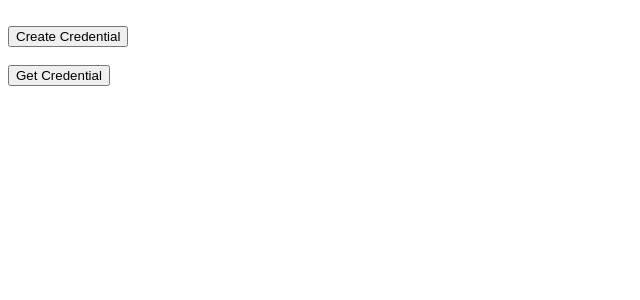
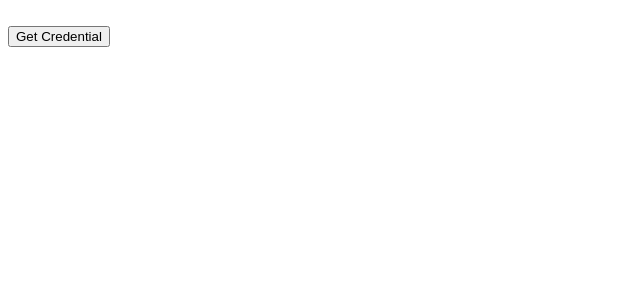
Before and after one commit to Priyanshuagrawal2/EncryptionTest, a React (Vite) app in the folder frontend/: page / in a window 1280 px wide. Shown: the top 300 px of the page, without its empty margins (0-640 px from the left). Built offline with nearby package versions, Linux system fonts and the light colour scheme.

Commit message:
have only one method

```diff
--- a/frontend/src/App.tsx
+++ b/frontend/src/App.tsx
@@ -1,6 +1,5 @@
-import React, { useState } from "react";
+import { useState } from "react";
 import { arrayBufferToBase64, base64ToArrayBuffer } from "./util/util";
-
 function App() {
   const [status, setStatus] = useState<string>("");
 
@@ -21,7 +20,6 @@ function App() {
       ],
       authenticatorSelection: {
         userVerification: "preferred",
-        authenticatorAttachment: "platform",
       },
       attestation: "direct",
     };
@@ -29,8 +27,8 @@ function App() {
     try {
       const credential = (await navigator.credentials.create({
         publicKey: publicKeyOptions,
-      })) as PublicKeyCredential;
-
+      })) as any;
+      console.log(credential.toJSON());
       const encodedCredentialId = arrayBufferToBase64(credential.rawId);
       const encodedPublicKey = arrayBufferToBase64(
         (
@@ -70,6 +68,9 @@ function App() {
         }
       );
       const { credentialId, challenge } = await response.json();
+      if (!credentialId || !challenge) {
+        return handleCreateCredential();
+      }
 
       const publicKeyOptions: PublicKeyCredentialRequestOptions = {
         challenge: base64ToArrayBuffer(challenge),
@@ -77,6 +78,7 @@ function App() {
           {
             id: base64ToArrayBuffer(credentialId),
             type: "public-key",
+            transports: ["internal"],
           },
         ],
         userVerification: "preferred",
@@ -112,15 +114,13 @@ function App() {
           : "Failed to verify signature"
       );
     } catch (error: any) {
+      console.log(error);
       setStatus(`Error: ${error.message}`);
+      return handleCreateCredential();
     }
   }
-
   return (
     <div className="App">
-      <br />
-      <button onClick={handleCreateCredential}>Create Credential</button>
-      <br />
       <br />
       <button onClick={handleGetCredential}>Get Credential</button>
       <br />
@@ -128,5 +128,4 @@ function App() {
     </div>
   );
 }
-
 export default App;
```
